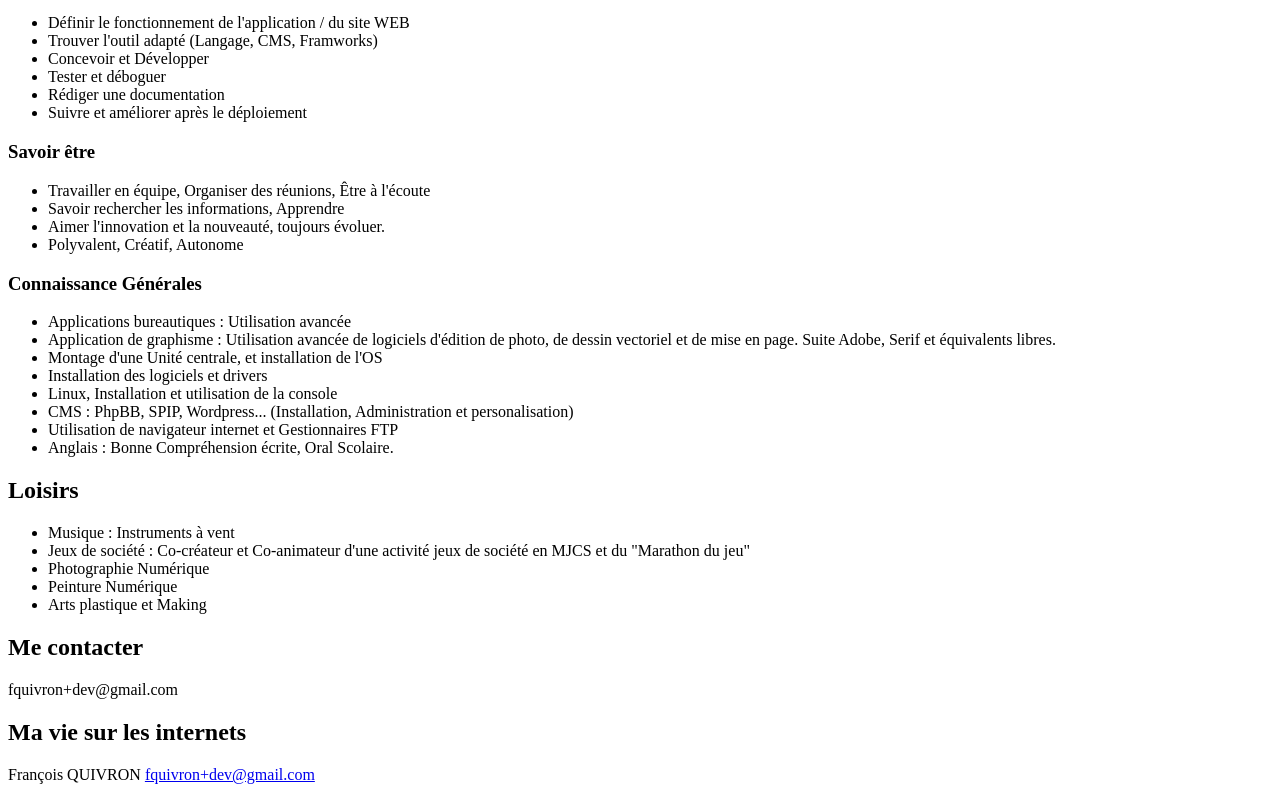
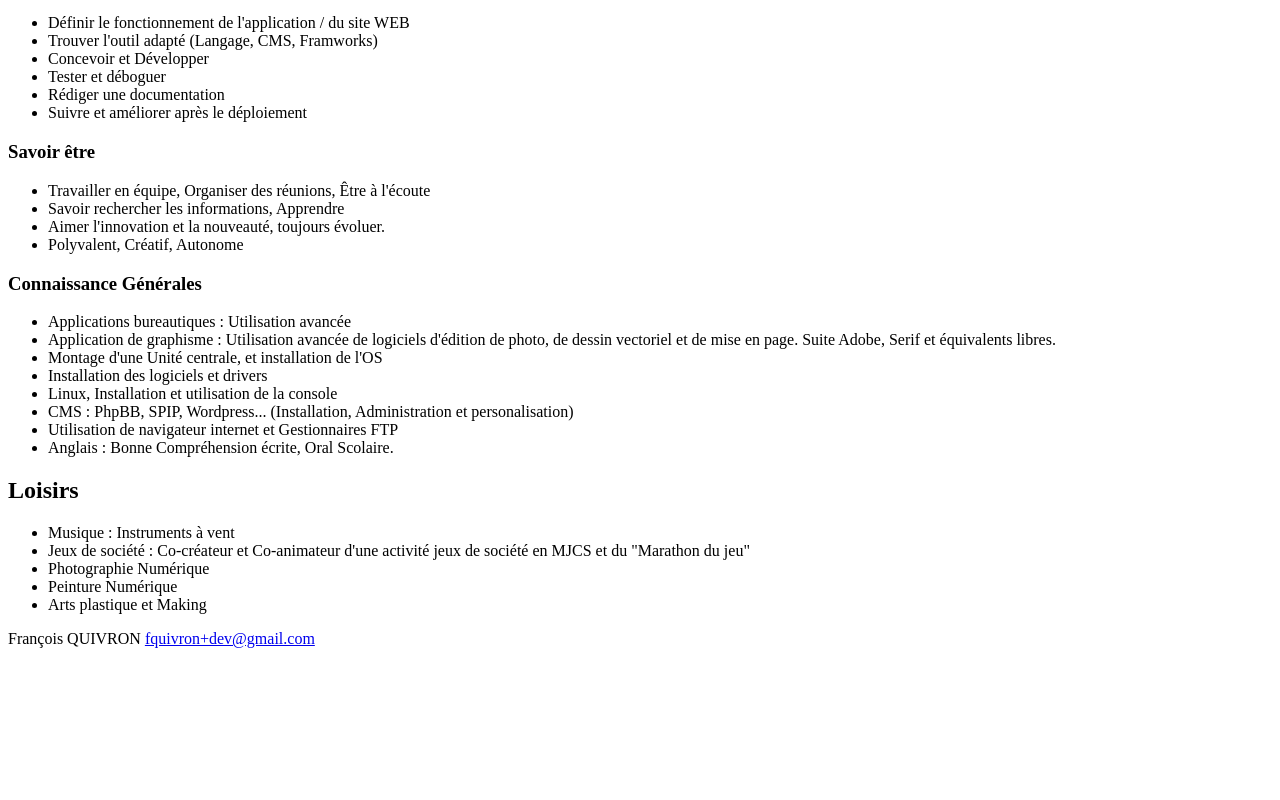
Before and after one commit to Fran-QUI/Simplon-Semaine2-1, a plain HTML site: page Exercice CV/index.html in a window 1280 px wide. Shown: the part 789-1589 px from the top of the page. After the commit the page ends 1453 px from the top, so only its background shows below. Drawn offline with Linux system fonts and the light colour scheme.

Commit message:
Corrige l'emplacement du footer, ajoute main

```diff
--- a/Exercice CV/index.html
+++ b/Exercice CV/index.html
@@ -9,6 +9,7 @@
 			<h1>François QUIVRON</h1>
 		</Header>
 
+		<Main>
 			<h2>Mots clef</h2>
 					<ul>
 						<li>
@@ -27,8 +28,6 @@
 							(S')Améliorer
 						</li>
 					</ul>
-
-		<Main>
 			<h2>Formations</h2>
 					<ul>
 						<li>
@@ -71,7 +70,6 @@
 						Depuis 2008 : Bénévolement : Gestion de la page Facebook d'une activité jeux de société.
 					</li>
 				</ul>
-		</Main>
 			<h2>Mes Compétences</h2>
 				<h3>Organiser un projet</h3>
 					<ul>
@@ -166,15 +164,14 @@
 							Arts plastique et Making
 						</li>
 					</ul>
-		<h2>Me contacter</h2>
-			<p>
-				fquivron+dev@gmail.com
-			</p>
-		<h2>Ma vie sur les internets</h2>
-	</body>
+		</main>
+
 	<footer>
 		<p>
 			François QUIVRON <a href=mailto:fquivron+dev@gmail.com>fquivron+dev@gmail.com</a>
 		</p>
 	</footer>
+
+	</body>
+
 </html>
```
Lines whose indentation alone changed are shown as unchanged.
